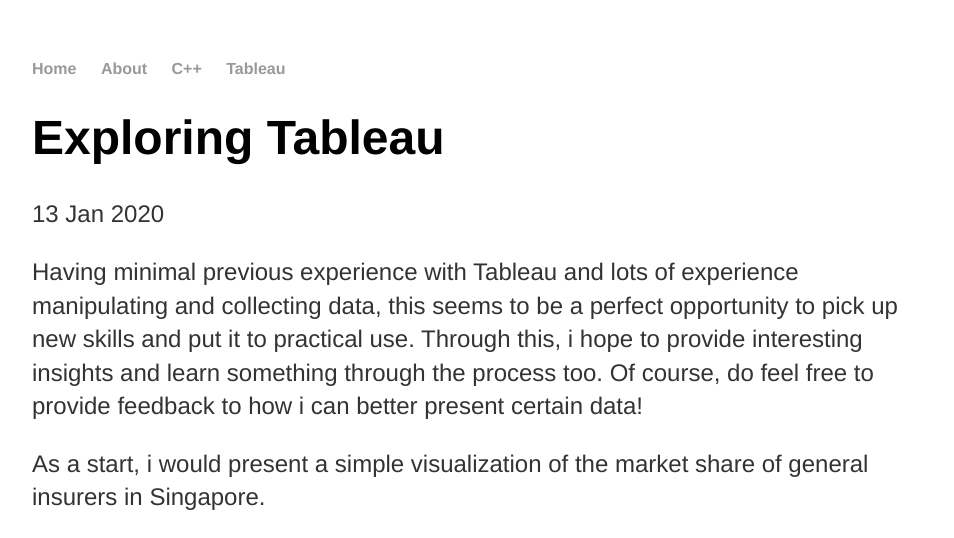
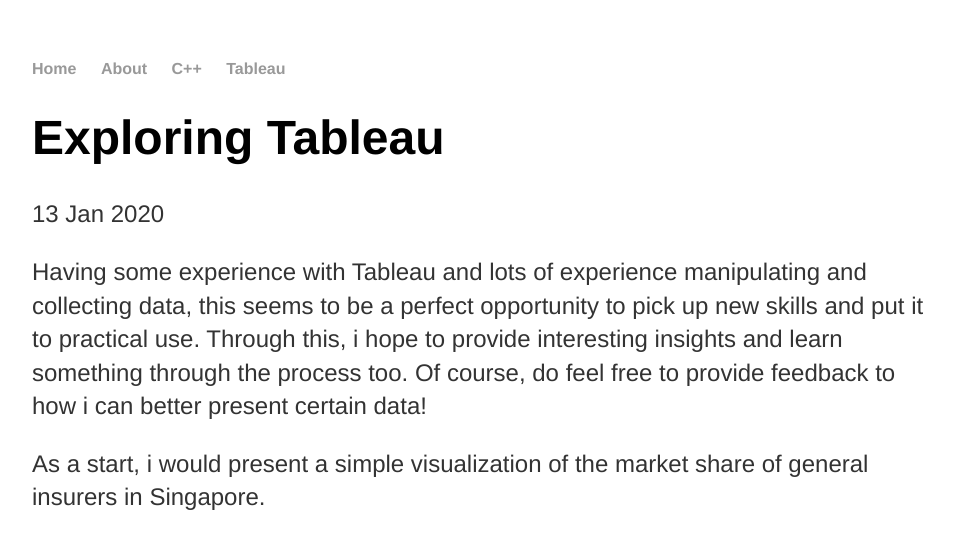
Before and after one commit to cchanzl/Lock-Screen, a Jekyll site: the page built from _posts/2020-01-13-Exploring-Tableau.md, in a window 1280 px wide, cut to the strip 0-538 px from the top of the page. Shown: the whole strip, without its empty margins (160-1114 px from the left). Built offline with Jekyll 4.4.1, drawn with Linux system fonts in a browser that asks for light colours.

Commit message:
Update 2020-01-13-Exploring-Tableau.md

```diff
--- a/_posts/2020-01-13-Exploring-Tableau.md
+++ b/_posts/2020-01-13-Exploring-Tableau.md
@@ -5,7 +5,7 @@
 date: 2020-01-13
 ---
 
-Having minimal previous experience with Tableau and lots of experience manipulating and collecting data, this seems to be a perfect opportunity to pick up new skills and put it to practical use. Through this, i hope to provide interesting insights and learn something through the process too. Of course, do feel free to provide feedback to how i can better present certain data!
+Having some experience with Tableau and lots of experience manipulating and collecting data, this seems to be a perfect opportunity to pick up new skills and put it to practical use. Through this, i hope to provide interesting insights and learn something through the process too. Of course, do feel free to provide feedback to how i can better present certain data!
 
 As a start, i would present a simple visualization of the market share of general insurers in Singapore.
 
```
